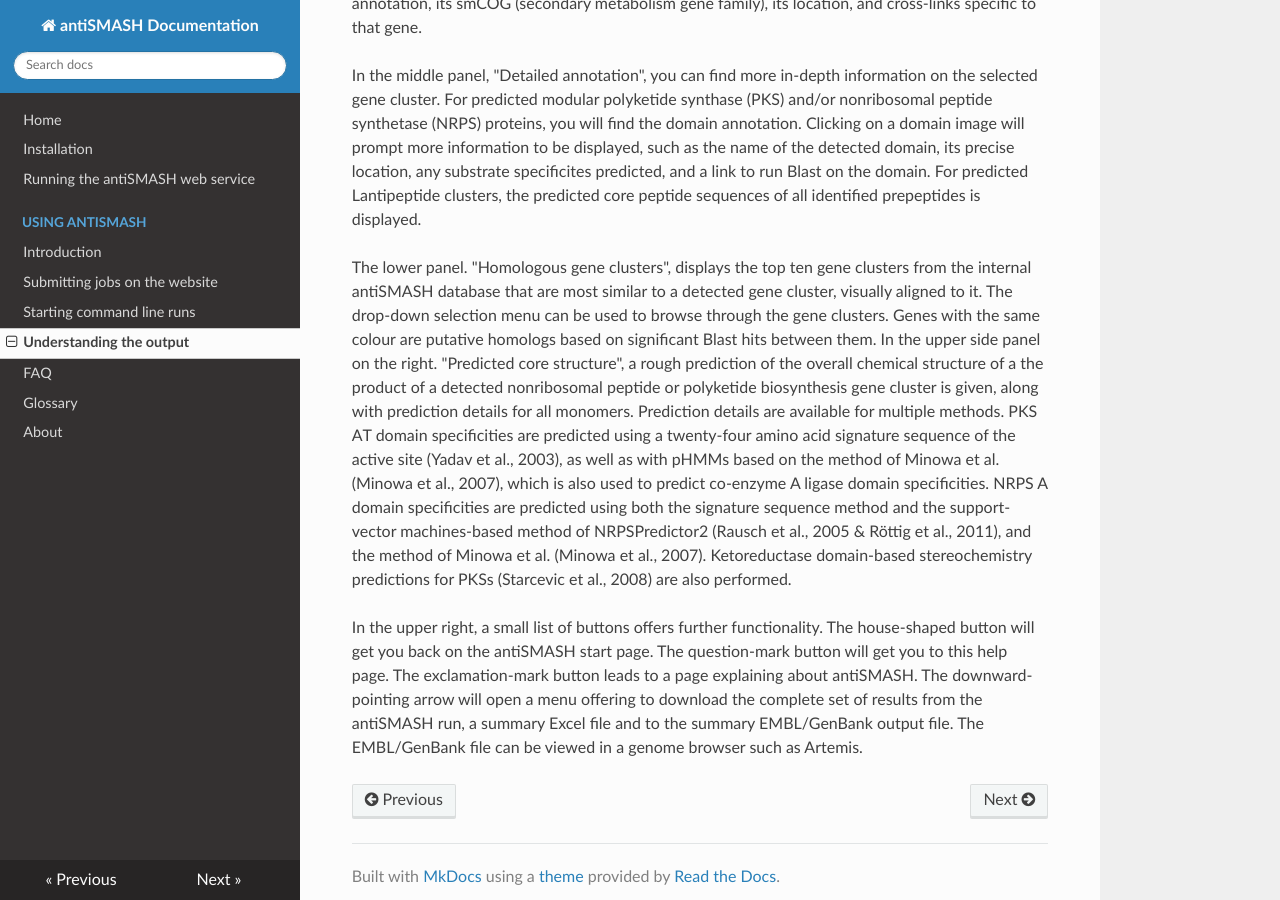
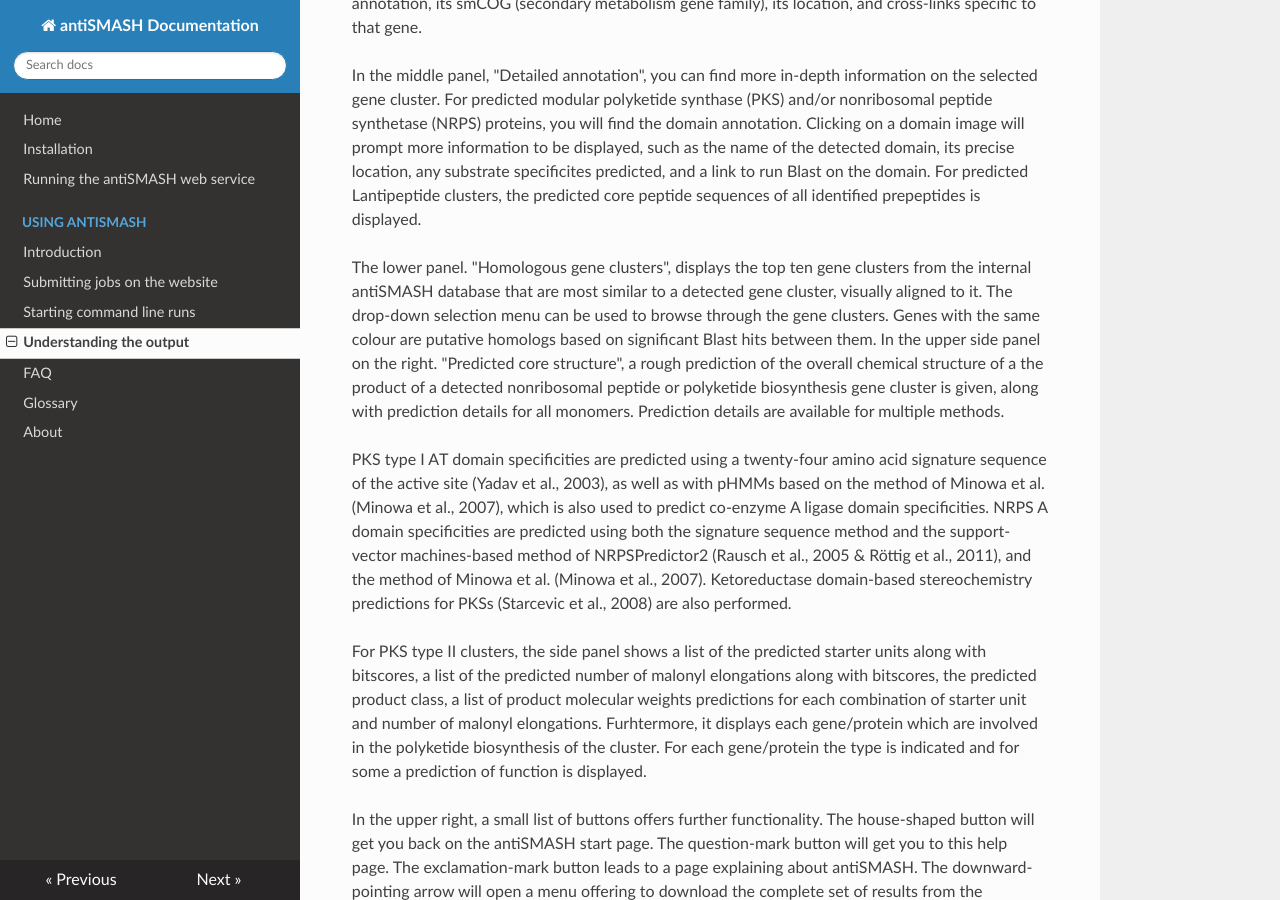
Before and after one commit to antismash/documentation, an MkDocs documentation site: the page built from docs/understanding_output.md, in a window 1280 px wide and 900 px high, scrolled down 619 px. Built offline with MkDocs 1.6.1, drawn with Linux system fonts in a browser that asks for light colours; nearby versions of some CDN libraries.

Commit message:
understanding: explain t2pks annotations a bit
Signed-off-by: Kai Blin <kblin@biosustain.dtu.dk>

```diff
--- a/docs/understanding_output.md
+++ b/docs/understanding_output.md
@@ -50,17 +50,26 @@ homologs based on significant Blast hits between them.  In the upper side panel
 on the right. "Predicted core structure", a rough prediction of the overall
 chemical structure of a the product of a detected nonribosomal peptide or
 polyketide biosynthesis gene cluster is given, along with prediction details for
-all monomers.  Prediction details are available for multiple methods. PKS AT
-domain specificities are predicted using a twenty-four amino acid signature
-sequence of the active site (Yadav et al., 2003), as well as with pHMMs based on
-the method of Minowa et al. (Minowa et al., 2007), which is also used to predict
-co-enzyme A ligase domain specificities. NRPS A domain specificities are
-predicted using both the signature sequence method and the support-vector
-machines-based method of NRPSPredictor2 (Rausch et al., 2005 & Röttig et al.,
-2011), and the method of Minowa et al. (Minowa et al., 2007). Ketoreductase
-domain-based stereochemistry predictions for PKSs (Starcevic et al., 2008) are
-also performed.
+all monomers.  Prediction details are available for multiple methods.
 
+PKS type I AT domain specificities are predicted using a twenty-four amino acid
+signature sequence of the active site (Yadav et al., 2003), as well as with
+pHMMs based on the method of Minowa et al. (Minowa et al., 2007), which is also
+used to predict co-enzyme A ligase domain specificities. NRPS A domain
+specificities are predicted using both the signature sequence method and the
+support-vector machines-based method of NRPSPredictor2 (Rausch et al., 2005 &
+Röttig et al., 2011), and the method of Minowa et al. (Minowa et al., 2007).
+Ketoreductase domain-based stereochemistry predictions for PKSs (Starcevic et
+al., 2008) are also performed.
+
+For PKS type II clusters, the side panel shows a list of the predicted starter
+units along with bitscores, a list of the predicted number of malonyl
+elongations along with bitscores, the predicted product class, a list of
+product molecular weights predictions for each combination of starter unit and
+number of malonyl elongations. Furhtermore, it displays each gene/protein which
+are involved in the polyketide biosynthesis of the cluster. For each
+gene/protein the type is indicated and for some a prediction of function is
+displayed.
 
 In the upper right, a small list of buttons offers further functionality. The
 house-shaped button will get you back on the antiSMASH start page. The
```
